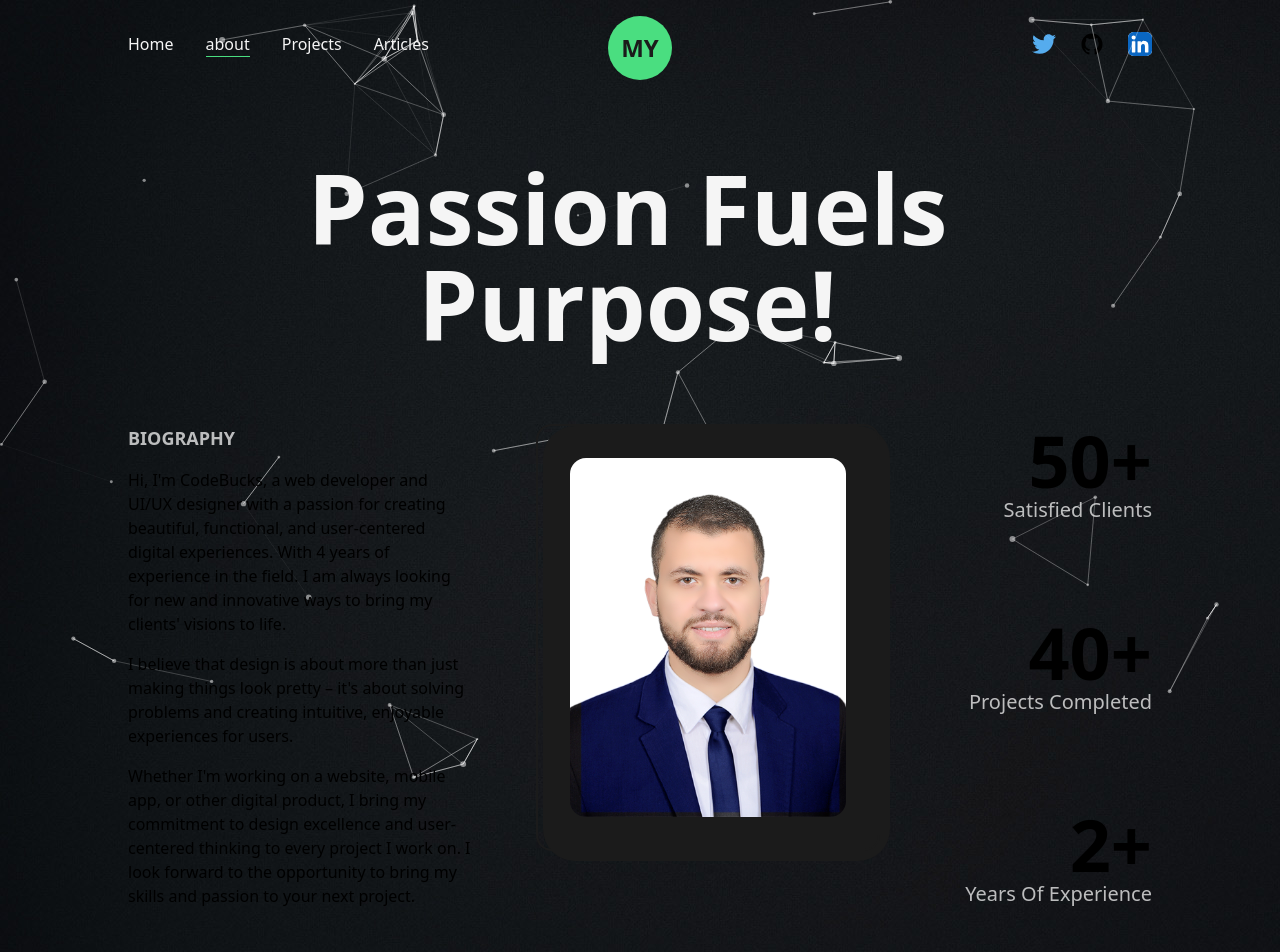
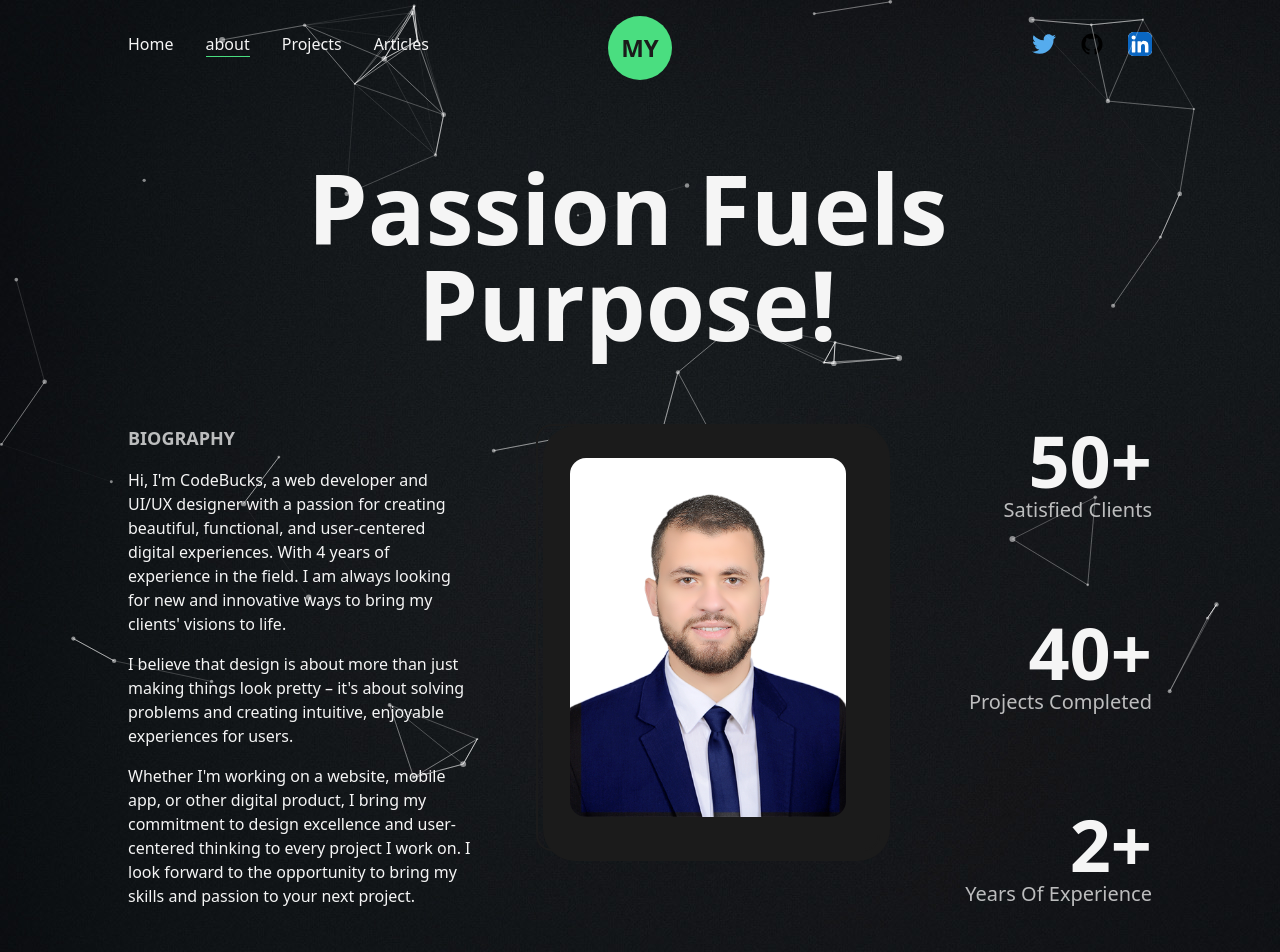
Before and after one commit to 0xYahia/Portfolio-Next.js, a Next.js app: page /about in a window 1280 px wide. Shown: the top 952 px of the page. Built offline with nearby package versions, Linux system fonts and the light colour scheme.

Commit message:
cash issue

```diff
--- a/src/pages/about.js
+++ b/src/pages/about.js
@@ -1,10 +1,10 @@
-import Image from 'next/image';
-import profilePic2 from '../../public/images/profile/profile3.JPG';
-import AnimatedText from '../components/AnimatedText';
-import Layout from '../components/Layout';
-import { useEffect, useRef } from 'react';
-import { useInView, useMotionValue, useSpring } from 'framer-motion';
-import Skills from '@/components/Skills';
+import Image from "next/image";
+// import profilePic2 from "../../public/images/profile/profile3.JPG";
+import AnimatedText from "../components/AnimatedText";
+import Layout from "../components/Layout";
+import { useEffect, useRef } from "react";
+import { useInView, useMotionValue, useSpring } from "framer-motion";
+import Skills from "@/components/Skills";
 
 const AnimatedNumbers = ({ value }) => {
   const ref = useRef(null);
@@ -19,7 +19,7 @@ const AnimatedNumbers = ({ value }) => {
   }, [isInView, value, motionValue]);
 
   useEffect(() => {
-    springValue.on('change', (latest) => {
+    springValue.on("change", (latest) => {
       if (ref.current && latest.toFixed(0) <= value) {
         ref.current.textContent = latest.toFixed(0);
       }
@@ -37,7 +37,7 @@ const About = () => {
     >
       <Layout className="pt-16">
         <AnimatedText text="Passion Fuels Purpose!" className="mb-16" />
-        <div className="grid w-full grid-cols-8 gap-16">
+        <div className="grid w-full grid-cols-8 gap-16 text-light">
           <div className="col-span-3 flex flex-col items-start justify-start">
             <h2 className="mb-4 text-lg font-bold uppercase text-light/75">
               Biography
@@ -53,7 +53,7 @@ const About = () => {
             <p className="my-4 font-medium">
               I believe that design is about more than just making things look
               pretty – it's about solving problems and creating intuitive,
-              enjoyable experiences for users.{' '}
+              enjoyable experiences for users.{" "}
             </p>
             <p className="font-medium">
               Whether I'm working on a website, mobile app, or other digital
@@ -66,7 +66,9 @@ const About = () => {
           <div className="col-span-3 relative h-max rounded-2xl border-2 border-solid border-dark  p-8">
             <div className="absolute top-0 -right-3 -z-10 w-[102%] h-[103%] rounded-[2rem] bg-dark" />
             <Image
-              src={profilePic2}
+              src="/images/profile/profile3.JPG"
+              width={80}
+              height={80}
               alt="Yahia"
               className="w-full h-auto rounded-2xl"
             />
```
